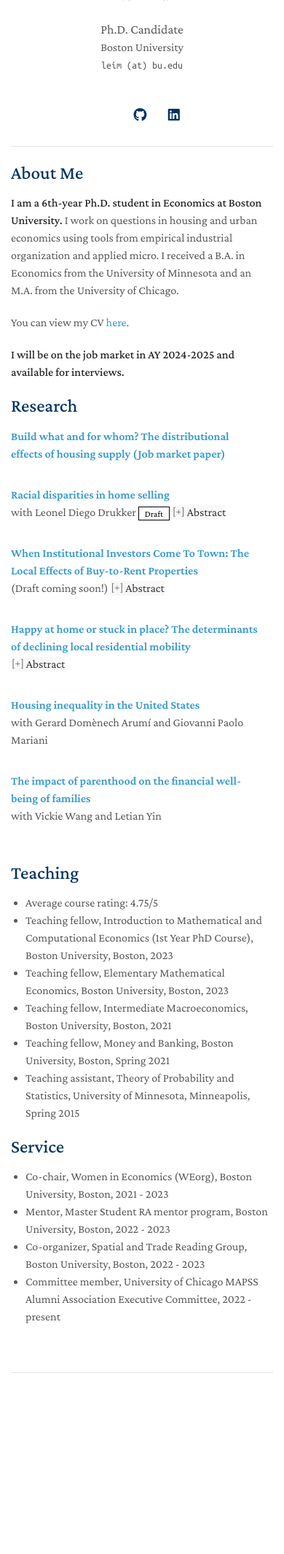
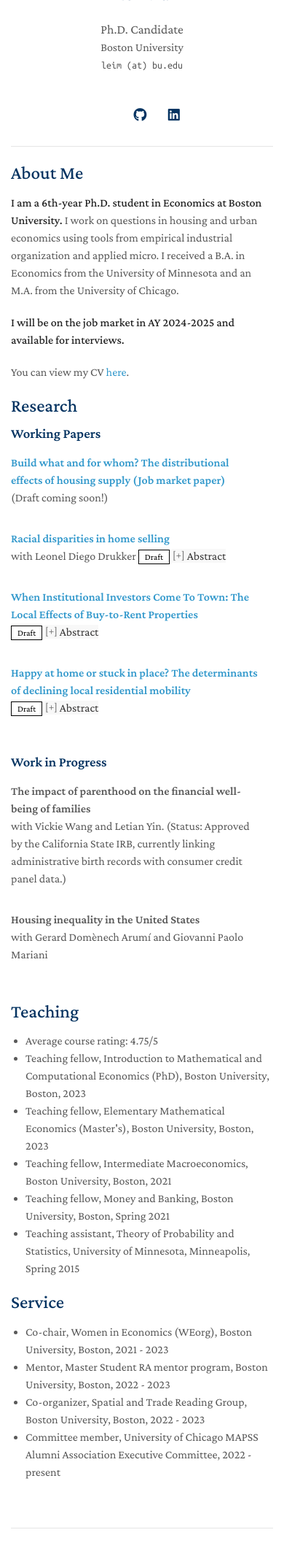
Before and after one commit to leima0521/leima-econ, a Jekyll site: the page built from index.md, in a window 390 px wide, cut to the strip 157-2286 px from the top of the page. Shown: the whole strip at 73% size. Built offline with Jekyll 4.4.1, drawn with Linux system fonts in a browser that asks for light colours; nearby versions of some CDN libraries; a style sheet for code colours, icons or effects is not loaded; our own code applies the rules of GitHub Pages for plain Markdown files; before the commit the page ends 2073 px from its top, so only the background shows below that.

Commit message:
update website

```diff
--- /dev/null
+++ b/_data/wip.yml
@@ -0,0 +1,10 @@
+main:
+
+  - id: 1
+    title: The impact of parenthood on the financial well-being of families
+    authors: "with Vickie Wang and Letian Yin. (Status: Approved by the California State IRB, currently linking administrative birth records with consumer credit panel data.)"
+
+
+  - id: 2
+    title: "Housing inequality in the United States"
+    authors: with Gerard Domènech Arumí and Giovanni Paolo Mariani
--- a/_includes/teaching.md
+++ b/_includes/teaching.md
@@ -1,9 +1,8 @@
 
 <ul style="2px 0px -15px; margin-left: -20px;">
   <li><autocolor>Average course rating: 4.75/5</autocolor></li>
-  <li><autocolor>Teaching fellow, Introduction to Mathematical and Computational Economics (1st Year PhD
-Course), Boston University, Boston, 2023</autocolor></li>
-  <li><autocolor>Teaching fellow, Elementary Mathematical Economics, Boston University, Boston, 2023</autocolor></li>
+  <li><autocolor>Teaching fellow, Introduction to Mathematical and Computational Economics (PhD), Boston University, Boston, 2023</autocolor></li>
+  <li><autocolor>Teaching fellow, Elementary Mathematical Economics (Master's), Boston University, Boston, 2023</autocolor></li>
   <li><autocolor>Teaching fellow, Intermediate Macroeconomics, Boston University, Boston, 2021</autocolor></li>
   <li><autocolor>Teaching fellow, Money and Banking, Boston University, Boston, Spring 2021</autocolor></li>
   <li><autocolor>Teaching assistant, Theory of Probability and Statistics, University of Minnesota,
--- /dev/null
+++ b/_includes/wip.md
@@ -0,0 +1,47 @@
+<!-- <h3 id="publications" style="margin: 2px 0px -15px;">Working Papers</h3> -->
+
+<h3 id="wip" style="margin: 2px 0px -15px;"></h3>
+
+<div class="publications">
+<ol class="bibliography">
+
+{% for link in site.data.wip.main %}
+
+<li>
+<div class="pub-row">
+  <div class="col-sm-9" style="position: relative;padding-right: 15px;padding-left: 0px;">
+      <!-- <div class="title"><a>{{ link.title }}</a></div> -->
+      <div class="title">{{ link.title }}</div>
+      <div class="periodical"><em>{{ link.conference }}</em>
+      </div>
+    <div class="links">
+      {% if link.authors or link.abstract %}
+        <div class="author">
+        {% if link.authors %}
+          {{ link.authors }}
+        {% endif %}
+              {% if link.draft %}
+           <a href="{{ link.draft }}" class="btn btn-sm z-depth-0" role="button" target="_blank" style="font-size:12px;">Draft</a>
+      {% endif %}
+        {% if link.abstract %}
+          <button id="{{ link.id }}" onClick="reply_click()" class="accordion"> Abstract </button>
+        {% endif %}
+        </div>
+      {% endif %}
+      {% if link.others %}
+        {{ link.others }}
+      {% endif %}
+      <div id="{{ link.id }}" class="panel" style="background-color: #F1F1F1; color: #666; padding: 10px;">
+    {{ link.abstract }}
+    </div>
+    </div>
+  </div>
+</div>
+</li>
+
+<br>
+
+{% endfor %}
+
+</ol>
+</div>
--- a/_sass/minimal-light-no-dark-mode.scss
+++ b/_sass/minimal-light-no-dark-mode.scss
@@ -196,17 +196,19 @@ papertitle {
 }
 
 .image.avatar img {
-  border-radius: 100%;
-  width: 45%;
-  padding: 20px;
+  // Small round headshot
+  // border-radius: 100%;
+  // width: 45%;
+  // padding: 20px;
+  // Bigger rectangle headshot
   // border: 1px solid #ddd;
   // padding: 3px;
-  // box-shadow: 0 -1px 5px 1px rgba(200, 200, 200, 0.3);
+  box-shadow: 0 -1px 5px 1px rgba(200, 200, 200, 0.3);
 }
 
 #header .image.avatar {
   margin: 0 0 1em 0;
-  width: 8.00em;
+  width: .00em;
 }
 
 h3,
--- a/index.md
+++ b/index.md
@@ -9,17 +9,23 @@ layout: homepage
 I work on questions in housing and urban economics using tools from empirical industrial organization and applied micro. I received a B.A. in Economics from the University of Minnesota and an M.A. from the University of Chicago.
 <!-- I study the behaviors of households, real estate developers, and investors in the housing markets using empirical and structural methods. -->
 
+**I will be on the job market in AY 2024-2025 and available for interviews.**
+
 You can view my CV [here](assets/files/curriculum_vitae.pdf).
-
-**I will be on the job market in AY 2024-2025 and available for interviews.**
 
 <!--
 -->
 
-
 ## Research
 
+### Working Papers
+
 {% include_relative _includes/publications.md %}
+
+### Work in Progress
+
+{% include_relative _includes/wip.md %}
+
 
 ## Teaching
 
```
Also changed, not shown: _data/publications.yml (+11 -8 lines), 6 other files.
